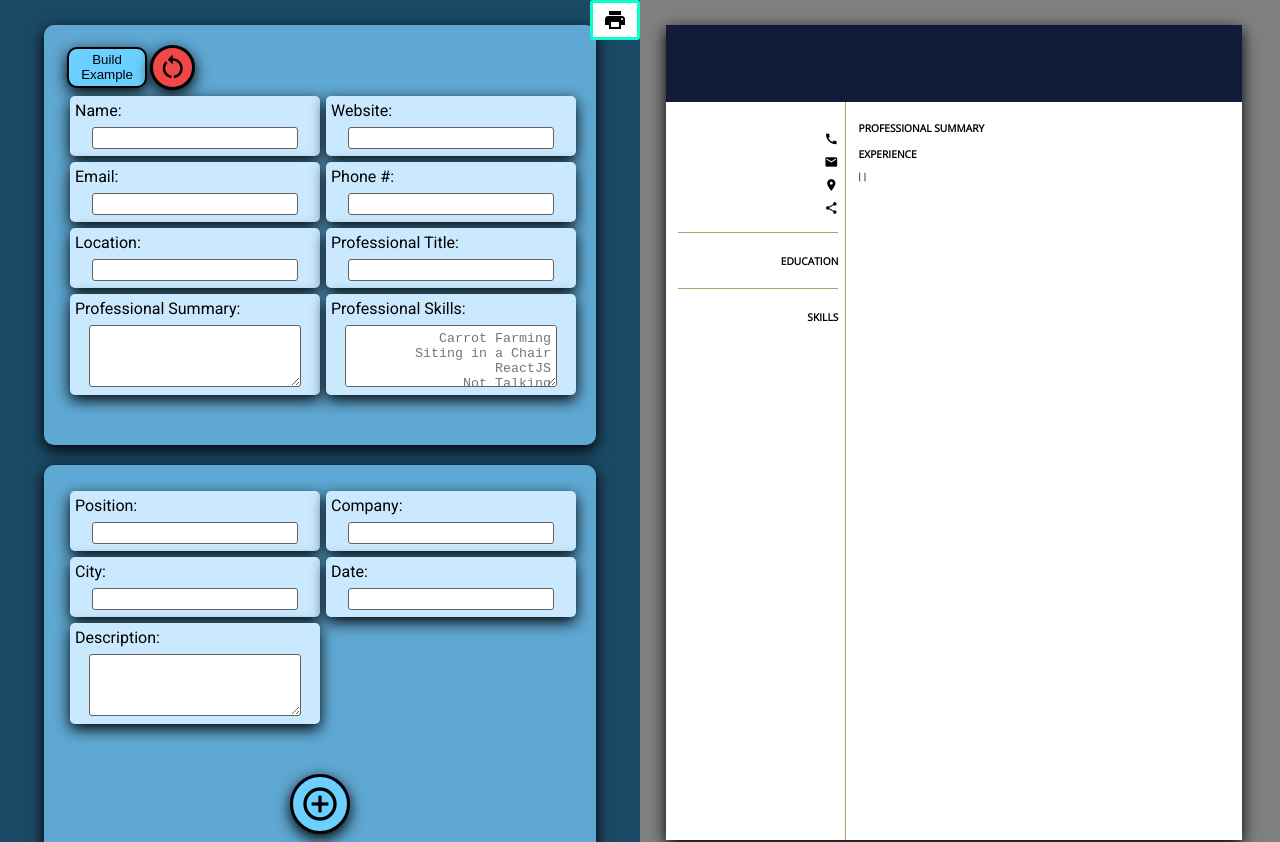
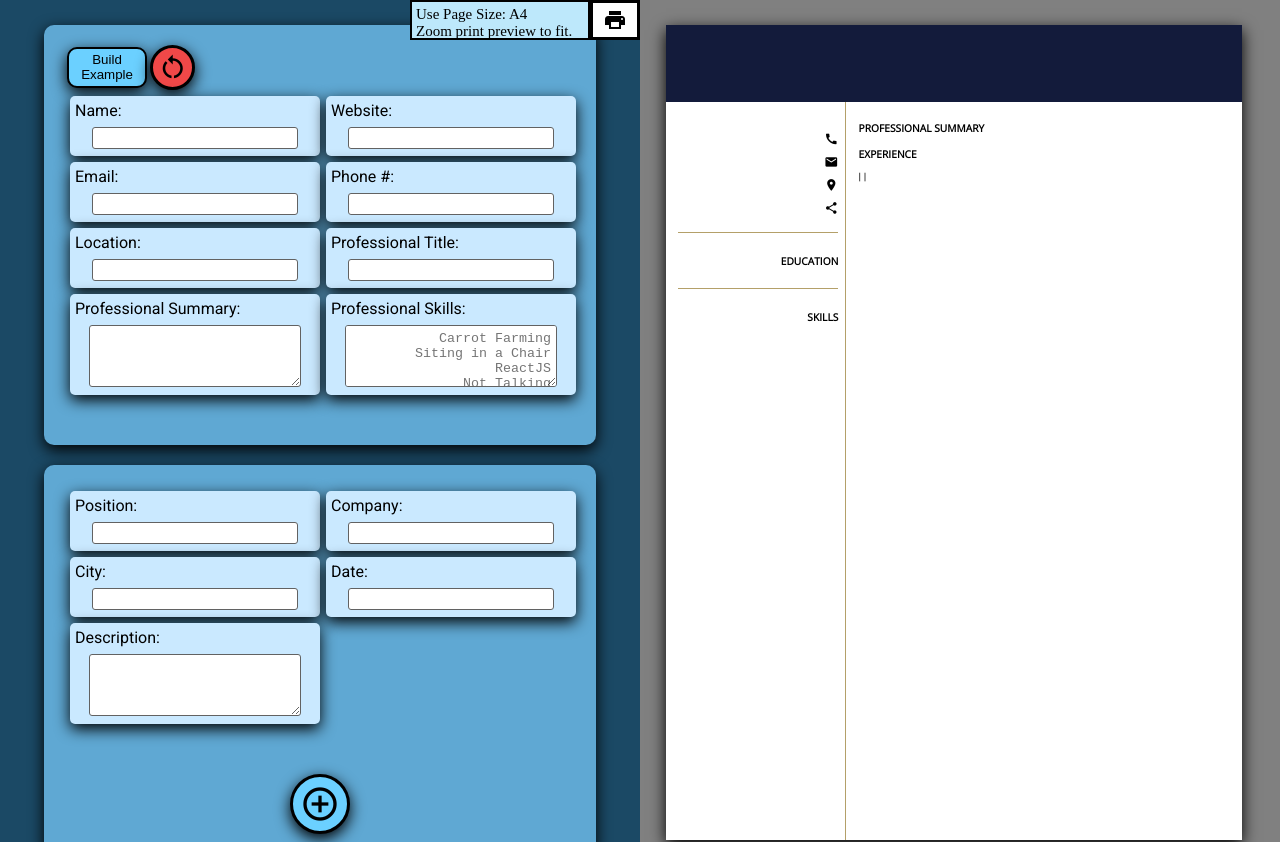
Before and after one commit to cmstiver/cv-app, a React (Create React App) app: page / in a window 1280 px wide. Shown: the top 842 px of the page. Built offline with nearby package versions, Linux system fonts and the light colour scheme.

Commit message:
added info to print button

```diff
--- a/src/components/Resume/ResumePrint.js
+++ b/src/components/Resume/ResumePrint.js
@@ -7,14 +7,23 @@ class CVPrint extends React.PureComponent {
   render() {
     return (
       <>
+        <div id="print">
+          <div>
+            <p>
+              Use Page Size: A4
+              <br />
+              Zoom print preview to fit.
+            </p>
+          </div>
           <ReactToPrint
             trigger={() => (
-            <button className="material-icons" type="button" id="print">
+              <button className="material-icons" type="button">
                 print
               </button>
             )}
             content={() => this.componentRef}
           />
+        </div>
         <CV state={this.props.state} ref={(el) => (this.componentRef = el)} />
       </>
     );
--- a/src/stylesheets/style.scss
+++ b/src/stylesheets/style.scss
@@ -240,17 +240,31 @@ body {
 #print {
   position: fixed;
   right: 50%;
+  top: 0;
+  display: grid;
+  grid-template-columns: auto auto;
+  div {
+    height: 36px;
+    width: 176px;
+    background-color: rgb(189, 232, 251);
+    border: black 2px solid;
+    p {
+      margin: 4px;
+      font-size: 15px;
+    }
+  }
+  button {
     height: 40px;
     width: 50px;
     background-color: rgb(255, 255, 255);
-  border-radius: 3px;
-  border: rgb(10, 255, 202) solid 3px;
+    border: black solid 3px;
     cursor: pointer;
     &:hover {
       background-color: rgb(181, 204, 255);
     }
     &:active {
       background-color: rgb(58, 86, 146);
+    }
   }
 }
 
```
Lines whose indentation alone changed are shown as unchanged.
